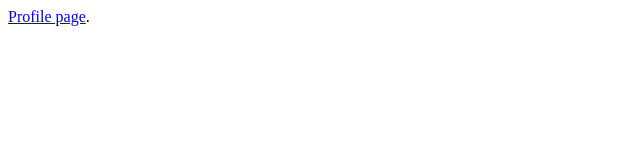
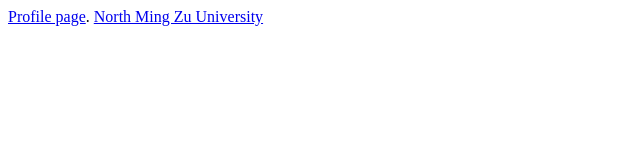
Before and after one commit to notvalley232/Lab3-git-flow, a plain HTML site: page index.html in a window 1280 px wide. Shown: the whole page, without its empty margins (0-640 px from the left). Drawn offline with Linux system fonts and the light colour scheme.

Commit message:
another feature

```diff
--- a/index.html
+++ b/index.html
@@ -1 +1,2 @@
 <a href="./profile.html">Profile page</a>.
+<a href="./uni.html">North Ming Zu University</a>
```
Also changed, not shown: uni.html (added, +1 -0 lines).
